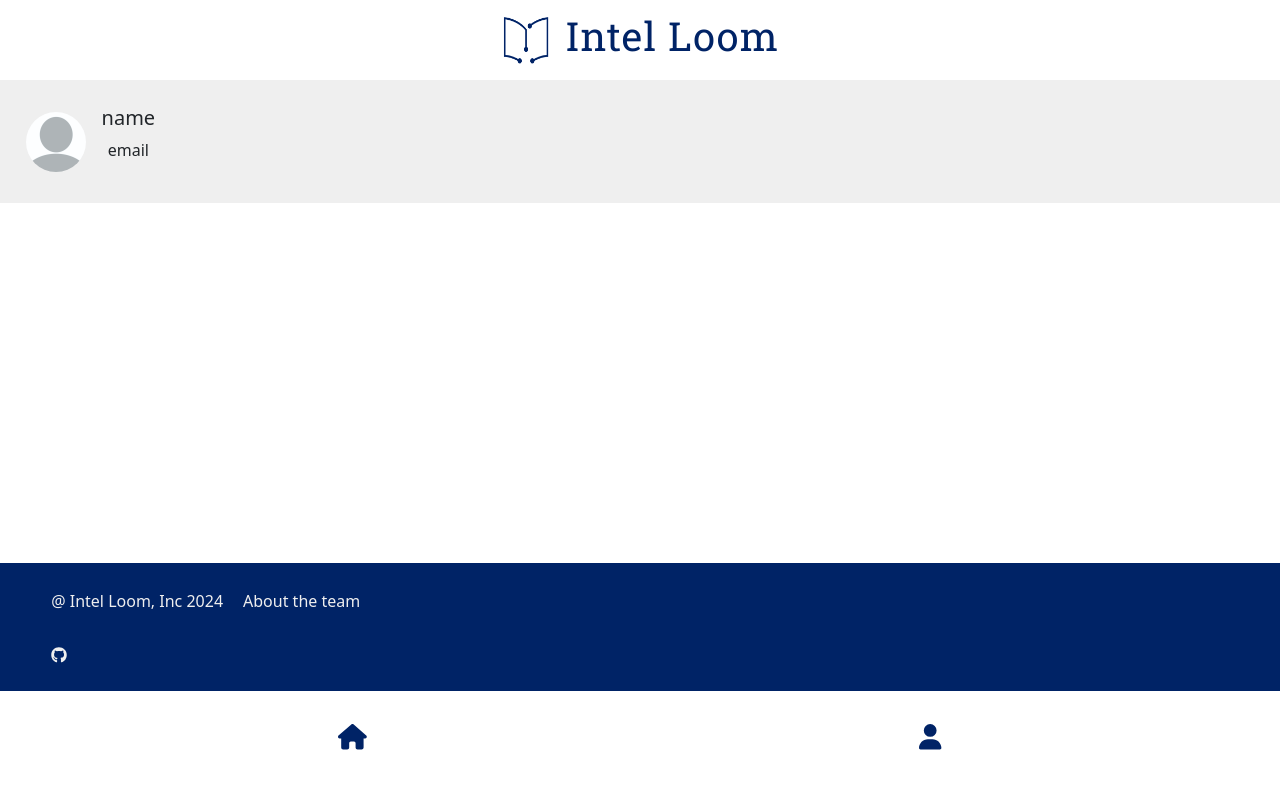
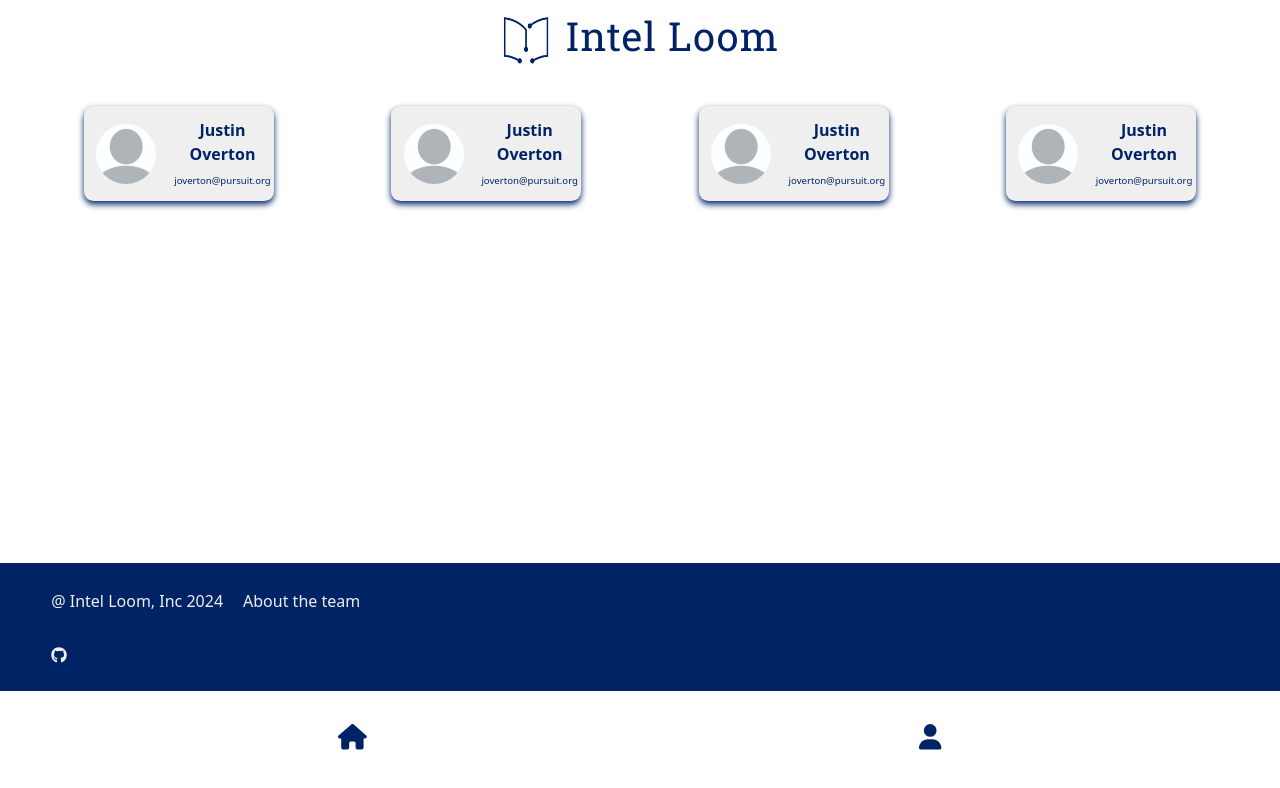
Before and after one commit to overtonjust/Intel-loom-frontend, a React (Vite) app: page /mylectures/1 in a window 1280 px wide. Shown: the top 788 px of the page. Built offline with nearby package versions, Linux system fonts and the light colour scheme; no server answers; what @100mslive/react-sdk would draw is missing.

Commit message:
Set up lectures page view and StudentCard

```diff
--- a/src/pages/instructorview/InstructorView.jsx
+++ b/src/pages/instructorview/InstructorView.jsx
@@ -1,14 +1,23 @@
 // Dependencies
 import React from 'react';
+import './InstructorView.scss';
 
 // Components
 import StudentCard from './components/studentCard';
 
 const InstructorView = () => {
     return (
-        <div>
-            <StudentCard/>
-        </div>
+        <main className='lectures'>
+            {/* Insert Class title w/ Date */}
+            {/* Insert carosel component */}
+            <section className='lectures__students-grid'>
+            {/* Map through students to make cards once data is received */}
+                <StudentCard/>
+                <StudentCard/>
+                <StudentCard/>
+                <StudentCard/>
+            </section>
+        </main>
     );
 };
 
--- /dev/null
+++ b/src/pages/instructorview/InstructorView.scss
@@ -0,0 +1,17 @@
+@import '../../shared.scss';
+
+
+.lectures {
+
+    &__students-grid {
+        height: fit-content;
+        max-height: 300px;
+        padding: 2%;
+        place-items: center;
+        row-gap: 10px;
+        display: grid;
+        grid-template-columns: repeat(auto-fit, minmax(180px, 1fr));
+        overflow-y: scroll;
+        scrollbar-width: none;
+    }
+}
--- a/src/pages/instructorview/components/StudentCard.jsx
+++ b/src/pages/instructorview/components/StudentCard.jsx
@@ -1,17 +1,21 @@
 // Dependencies
 import React from 'react';
 import './StudentCard.scss';
+import { useNavigate } from 'react-router-dom';
 
 // Components
 import defaultImg from '../../../assets/default-profile.png';
 
 const StudentCard = () => {
+    const navigate = useNavigate();
+    // const { userId, name, email, profilePicture } = userInfo;
+
     return (
-        <article className='student-card'>
+        <article className='student-card' onClick={() => navigate(`/profile/3`)}>
             <img className='student-card__img' src={defaultImg} alt="" />
             <div className='student-card__col'>
-                <h5 className='student-card__name'>name</h5>
-                <p className='student-card__email'>email</p>
+                <p className='student-card__name'>Justin Overton</p>
+                <p className='student-card__email'>joverton@pursuit.org</p>
             </div>
         </article>
     );
--- a/src/pages/instructorview/components/StudentCard.scss
+++ b/src/pages/instructorview/components/StudentCard.scss
@@ -2,11 +2,14 @@
 
 
 .student-card {
+    width: 190px;
+    border-radius: .6em;
     display: flex;
-    padding: 2%;
+    padding: 2% 4%;
     gap: 16px;
     align-items: center;
     background-color: $white;
+    box-shadow: 0 .2em .4em $blue;
 
     &__img {
         height: 60px;
@@ -18,10 +21,24 @@
         display: flex;
         flex-direction: column;
         align-items: center;
-        justify-content: center;
+        padding: 4% 0;
+        gap: 8px;
     }
         &__name, &__email {
             text-align: center;
+            width: 100px;
+            color: $blue;
+            margin: 0;
         }
 
+        &__name {
+            font-size: 1em;
+            font-weight: 600;
+        }
+
+        &__email {
+            font-size: .6em;
+        }
+
+
 }
```
